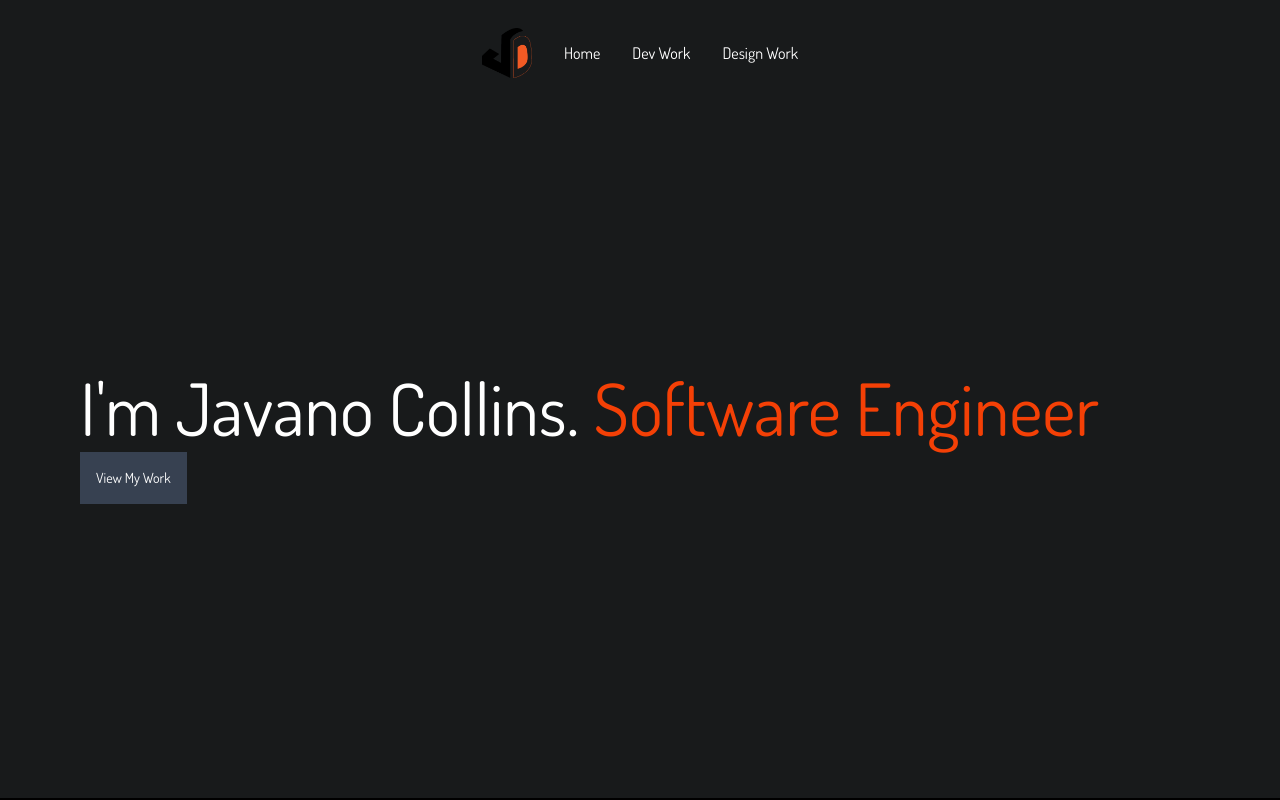
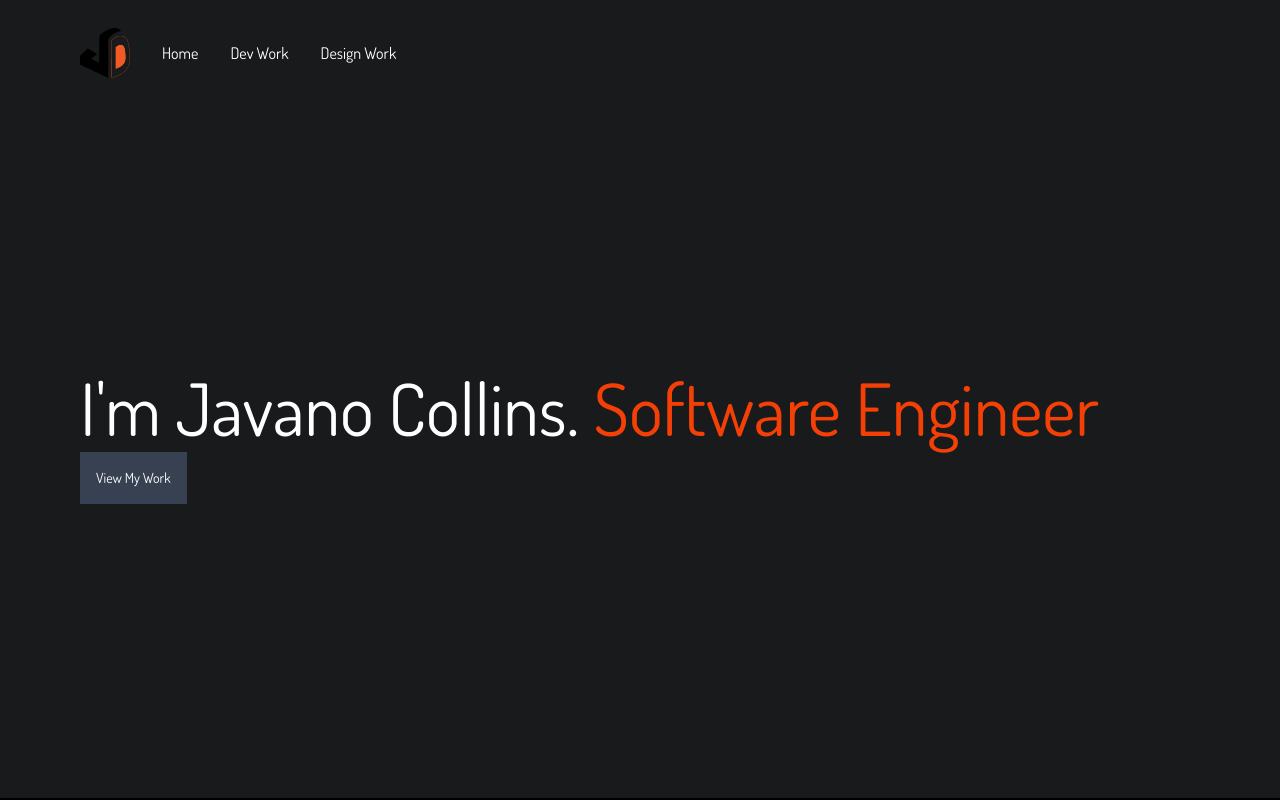
Before and after one commit to javanocollins/nextjs-portfolio, a Next.js app: page / in a window 1280 px wide. Shown: the top 800 px of the page. Built offline with nearby package versions, Linux system fonts and the light colour scheme.

Commit message:
fix: nav race condition

```diff
--- a/components/NavBar.jsx
+++ b/components/NavBar.jsx
@@ -24,7 +24,7 @@ const NavBar = () => {
 
     useEffect(() => {}, []);
     let classes =
-        "bg-bgColor mx-auto flex lg:px-20 px-12 items-start justify-start pt-7 gap-8";
+        "bg-bgColor flex lg:px-20 px-12 items-start justify-start pt-7 gap-8";
 
     const mobileClasses =
         "bg-bgColor flex flex-col lg:px-20 px-12 pt-7 justify-end items-end";
@@ -33,7 +33,7 @@ const NavBar = () => {
         setViewMenu(false); // When the dynamic route change reset the state
     }, [dynamicRoute]);
 
-    if (width < 768) {
+    if (typeof window !== "undefined" && window.innerWidth < 768) {
         return (
             <nav className={mobileClasses}>
                 <FontAwesomeIcon
@@ -52,7 +52,6 @@ const NavBar = () => {
         );
     }
 
-    if (width > 768) {
     return (
         <nav className={classes}>
             <div className="flex items-center text-white gap-8">
@@ -71,9 +70,6 @@ const NavBar = () => {
             </div>
         </nav>
     );
-    }
-
-    return null;
 };
 
 export default NavBar;
```
Lines whose indentation alone changed are shown as unchanged.
